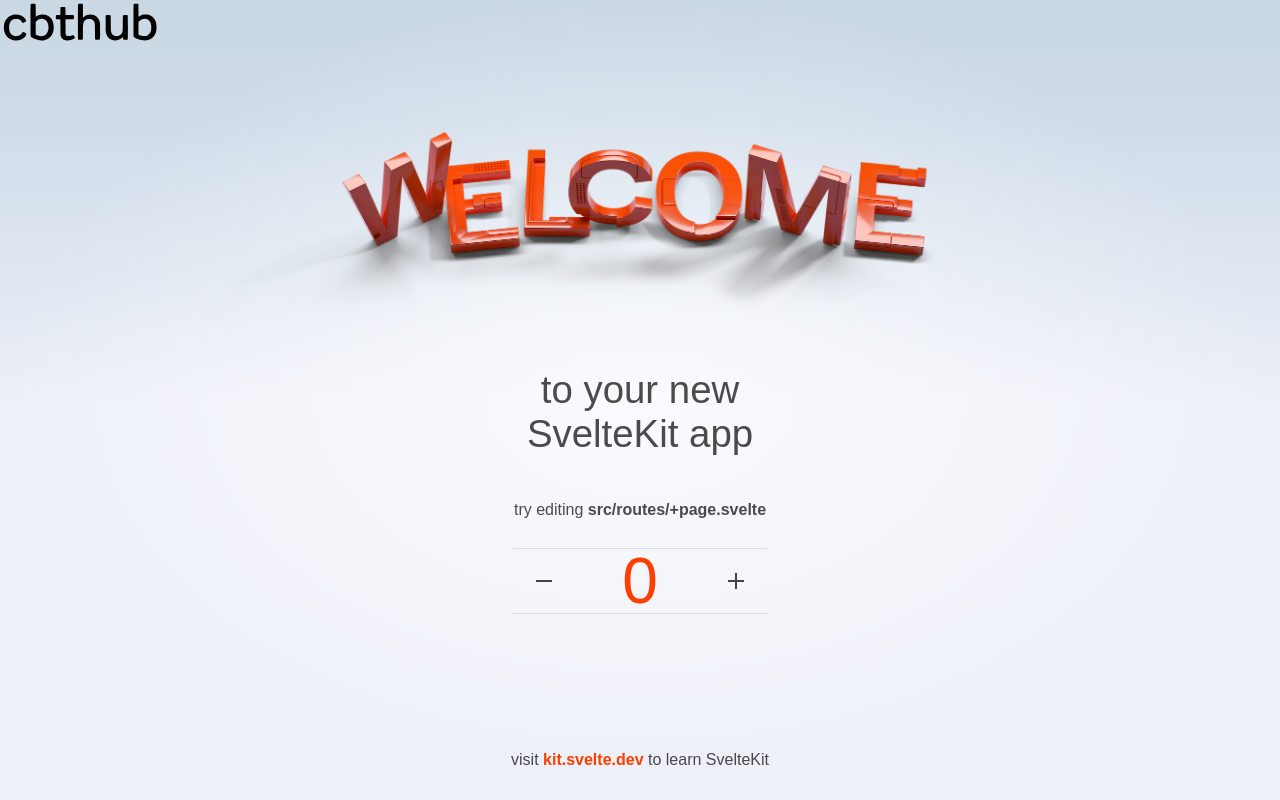
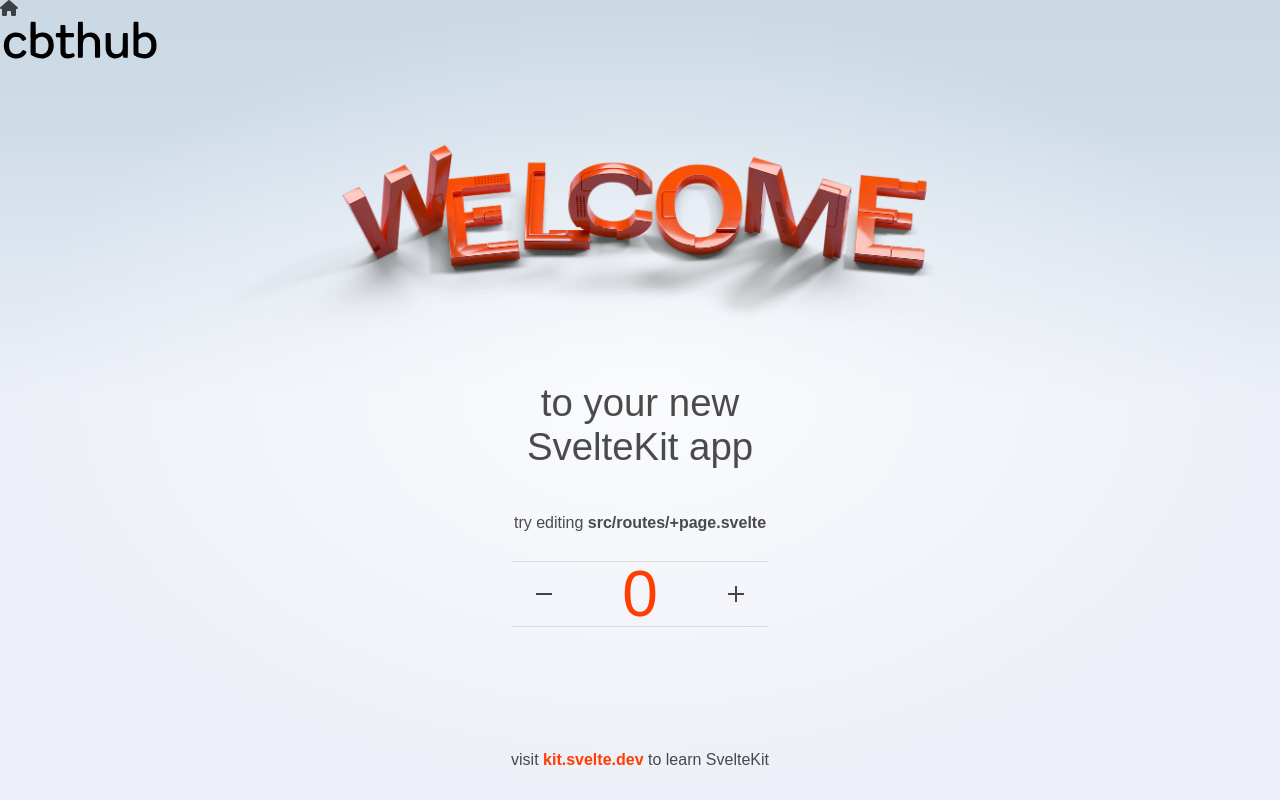
Before and after one commit to cbt-hub/cbthub-frontend, a SvelteKit app: page / in a window 1280 px wide. Built offline with nearby package versions, Linux system fonts and the light colour scheme.

Commit message:
env: font-awesome setting

```diff
--- a/src/app.html
+++ b/src/app.html
@@ -4,6 +4,7 @@
 		<meta charset="utf-8" />
 		<link rel="icon" href="%sveltekit.assets%/favicon.png" />
 		<meta name="viewport" content="width=device-width, initial-scale=1" />
+		<script src="https://kit.fontawesome.com/c97c7b7cbd.js" crossorigin="anonymous"></script>
 		%sveltekit.head%
 	</head>
 	<body data-sveltekit-preload-data="hover">
--- a/src/routes/Header.svelte
+++ b/src/routes/Header.svelte
@@ -8,11 +8,11 @@
 	 * TODO: 3. 마이페이지 및 로그인 버튼 - 로그인, 프로필, 로그보기 등 가능
 	 * @link https://finviz.com/
 	 * - header는 딱 이런 느낌으로 하면 될듯.
-
 	*/
 </script>
 
 <header>
+	<i class="fa-solid fa-house"></i>
   <div class="header-container">
     <div class="left-side">
       <div class="logo">
```
